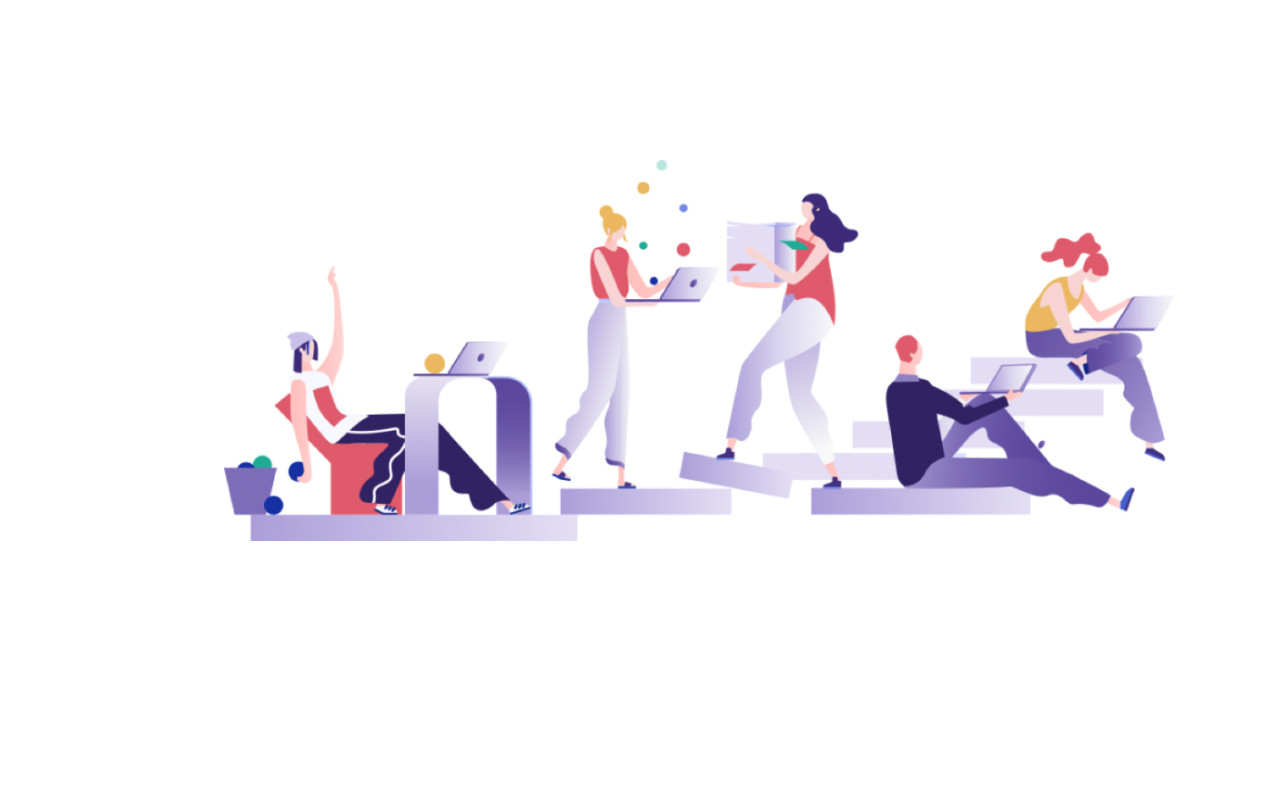
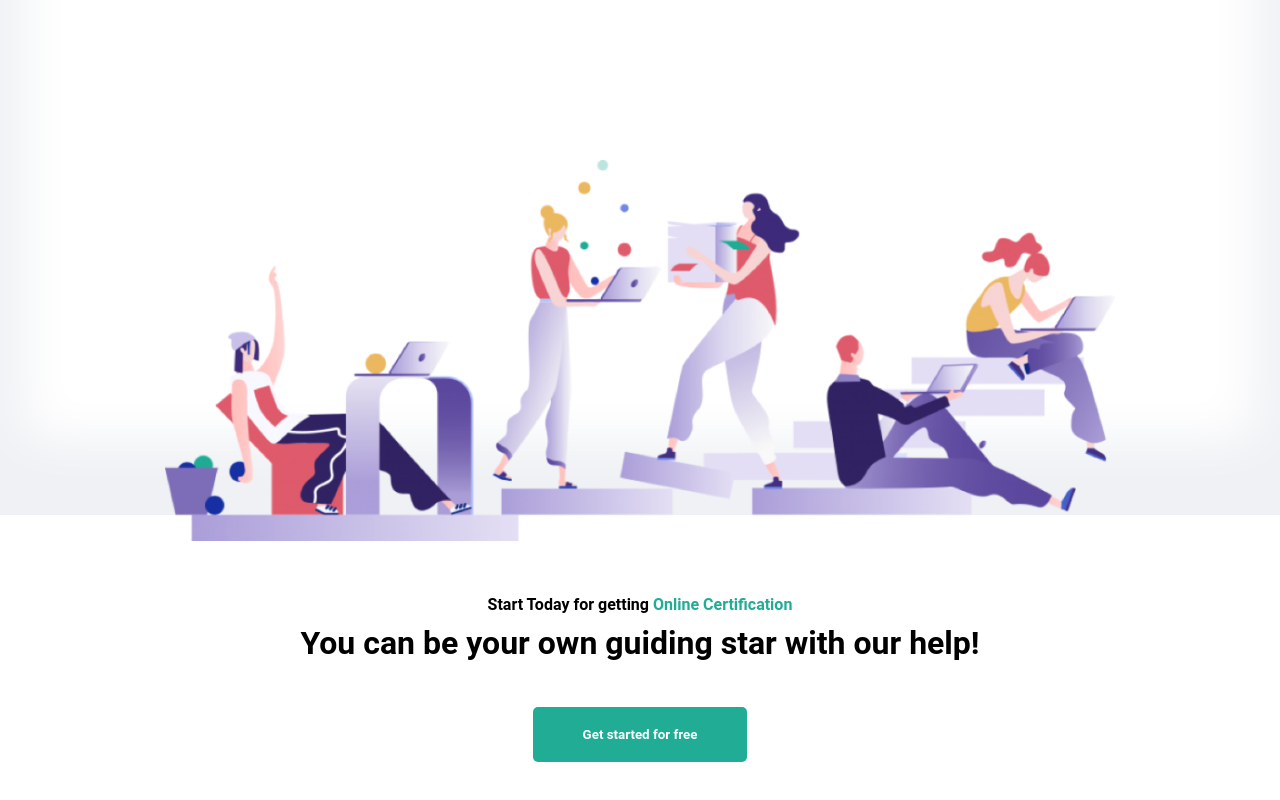
Before and after one commit to francesco-abritta/proj-html-vuejs, a Vue app: page / in a window 1280 px wide. Shown: the part 5426-6226 px from the top of the page. Before the commit the page ends 5971 px from the top, so only its background shows below. Built offline with nearby package versions, Linux system fonts and the light colour scheme.

Commit message:
ultima sezione main completa

```diff
--- a/src/App.vue
+++ b/src/App.vue
@@ -1,7 +1,7 @@
 <template>
   <div id="app">
     <Header />
-      <Main />
+    <Main />
   </div>
 </template>
 
--- a/src/assets/vars.scss
+++ b/src/assets/vars.scss
@@ -2,3 +2,4 @@ $header-color: #1F1F52;
 $header-color-text: white;
 $header-font-size: 12px;
 $lightgreen: #21AC96;
+$second-background: #F8F8F8;
--- a/src/components/Main.vue
+++ b/src/components/Main.vue
@@ -30,6 +30,12 @@
         </div>
       </div>
 
+      <div class="certification">
+        <div class="contenitore">
+            <MainCertification />
+        </div>
+      </div>
+
   </div>
 </template>
 
@@ -39,6 +45,7 @@ import MainCourses from './sections/MainCourses.vue'
 import MainTalk from './sections/MainTalk.vue'
 import MainBlogs from './sections/MainBlogs.vue'
 import MainLearn from './sections/MainLearn.vue'
+import MainCertification from './sections/MainCertification.vue'
 
 export default {
     name:'Main',
@@ -47,7 +54,8 @@ export default {
         MainCourses,
         MainTalk,
         MainBlogs,
-        MainLearn
+        MainLearn,
+        MainCertification
     },
     data() {
       return{
@@ -231,4 +239,12 @@ export default {
     .courses, .blogs{
         background: #F5F7FA;
     }
+
+    .learn{
+      box-shadow: inset 0px -50px 50px 25px #EFF1F4;
+    }
+
+    .certification{
+      padding: 80px 0px 50px 0px;
+    }
 </style>
--- /dev/null
+++ b/src/components/sections/MainCertification.vue
@@ -0,0 +1,46 @@
+<template>
+  <div>
+      <div class="text">
+          <p><strong>Start Today for getting <span>Online Certification</span></strong></p>
+          <h1>You can be your own guiding star with our help!</h1>
+          <button><strong>Get started for free</strong></button>
+      </div>
+  </div>
+</template>
+
+<script>
+export default {
+    name:'MainCertification'
+}
+</script>
+
+<style scoped lang="scss">
+    @import '../../assets/vars.scss';
+
+    .text{
+        text-align: center;
+
+        span{
+            color: $lightgreen;
+        }
+
+        p{
+            margin-bottom: 10px;
+        }
+
+        button{
+            cursor: pointer;
+            padding: 20px 50px;
+            border: 0;
+            border-radius: 5px;
+            background: $lightgreen;
+            color: white;
+            margin: 45px 0;
+        }
+
+        button:hover{
+            background: $header-color;
+            color: white;
+        }
+    }
+</style>
--- a/src/components/sections/MainLearn.vue
+++ b/src/components/sections/MainLearn.vue
@@ -86,8 +86,12 @@ export default {
         .image{
             height: 285px;
             margin-top: 200px;
+            display: flex;
+            justify-content: center;
+
             img{
                 width: 950px;
+                height: 381px;
             }
         }
     }
```
Also changed, not shown: 1 other file (tests, documents, lock files or other folders).
